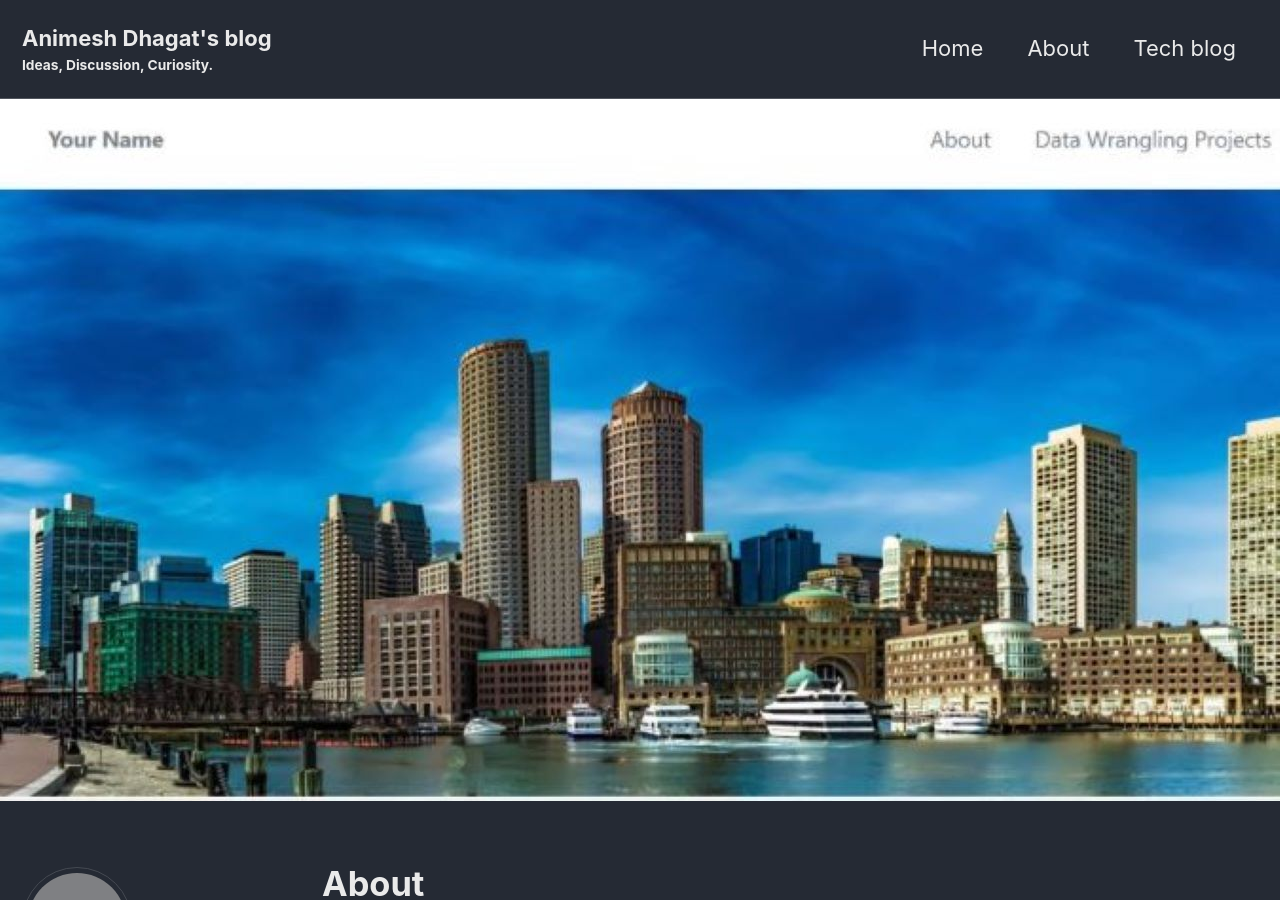
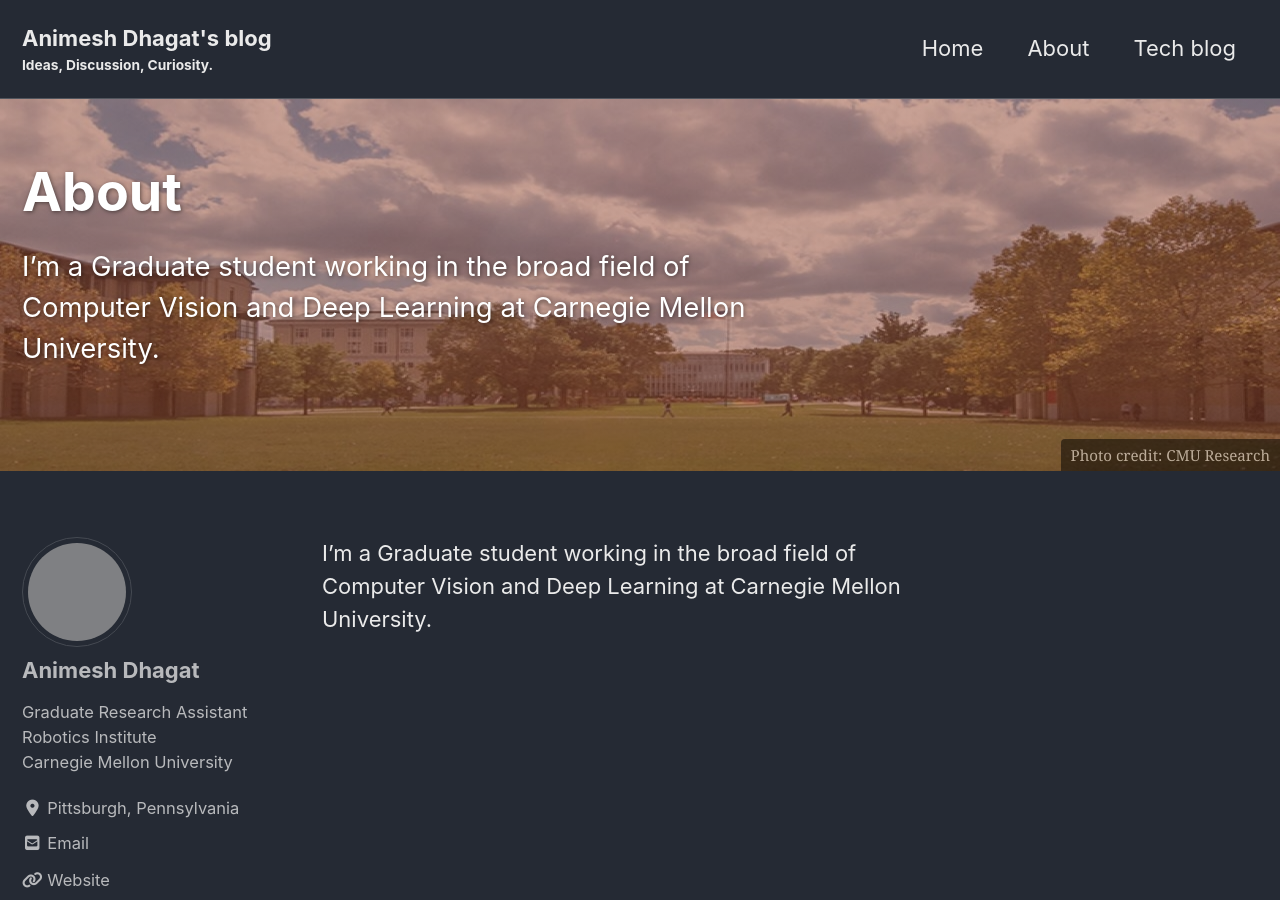
Before and after one commit to a-dhagat/Animesh, a Jekyll site: the page built from _pages/about.md, in a window 1280 px wide and 900 px high. Built offline with Jekyll 4.4.1, drawn with Linux system fonts in a browser that asks for light colours; cached includes are drawn as plain includes; nearby versions of some CDN libraries; grey boxes are pictures that could not be loaded.

Commit message:
theme_dark1

```diff
--- a/_pages/about.md
+++ b/_pages/about.md
@@ -1,8 +1,11 @@
 ---
 title: "About"
 permalink: /about/
+excerpt: "I'm a Graduate student working in the broad field of Computer Vision and Deep Learning at Carnegie Mellon University."
 header:
-    image: "/images/dsh.jpg"
+  overlay_image: /images/CMU.jpg
+  overlay_filter: rgba(152, 72, 43, 0.5)
+  caption: "Photo credit: [CMU Research](https://www.cmu.edu/research/index.html)"
 ---
 
 I'm a Graduate student working in the broad field of Computer Vision and Deep Learning at Carnegie Mellon University.
```
